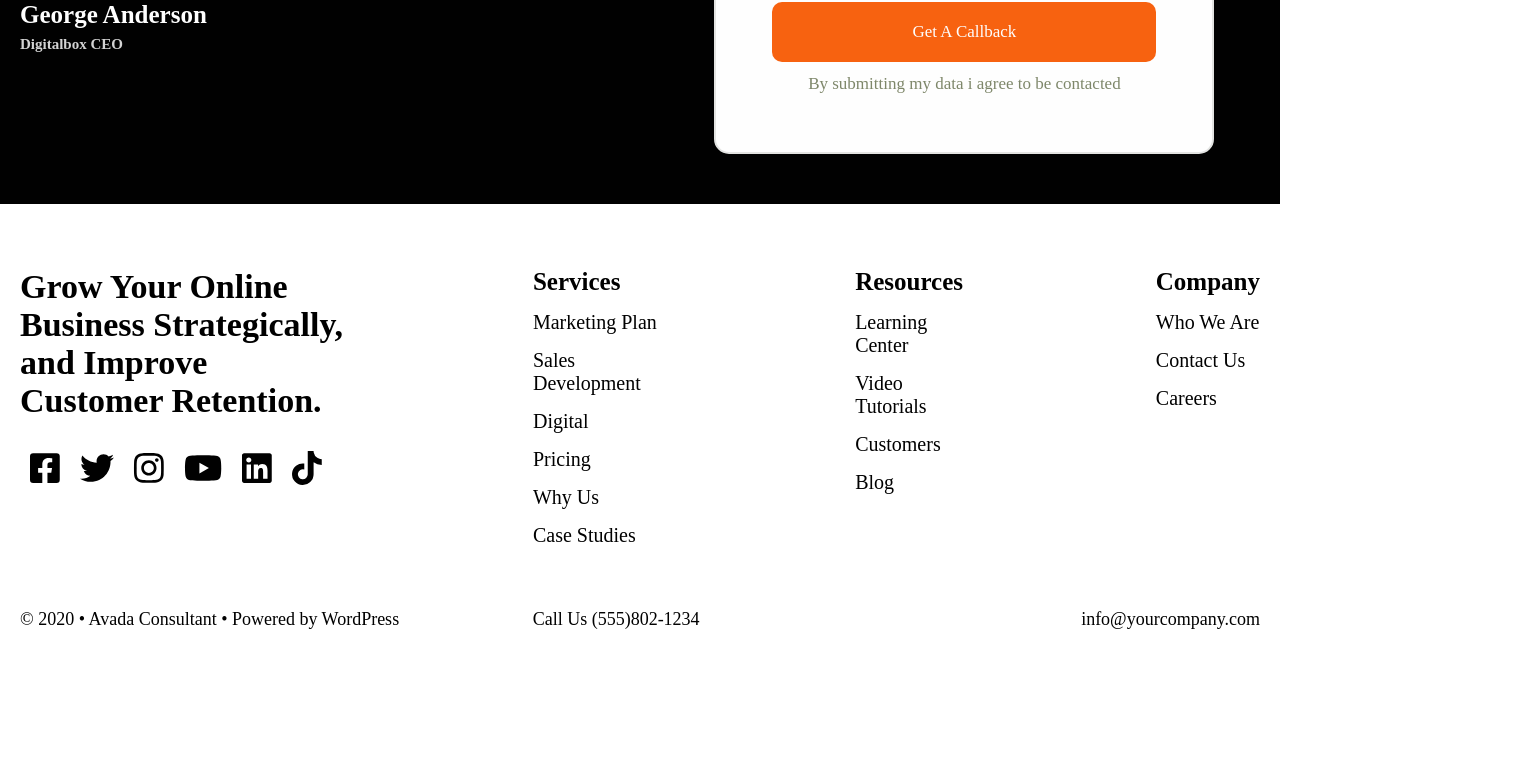
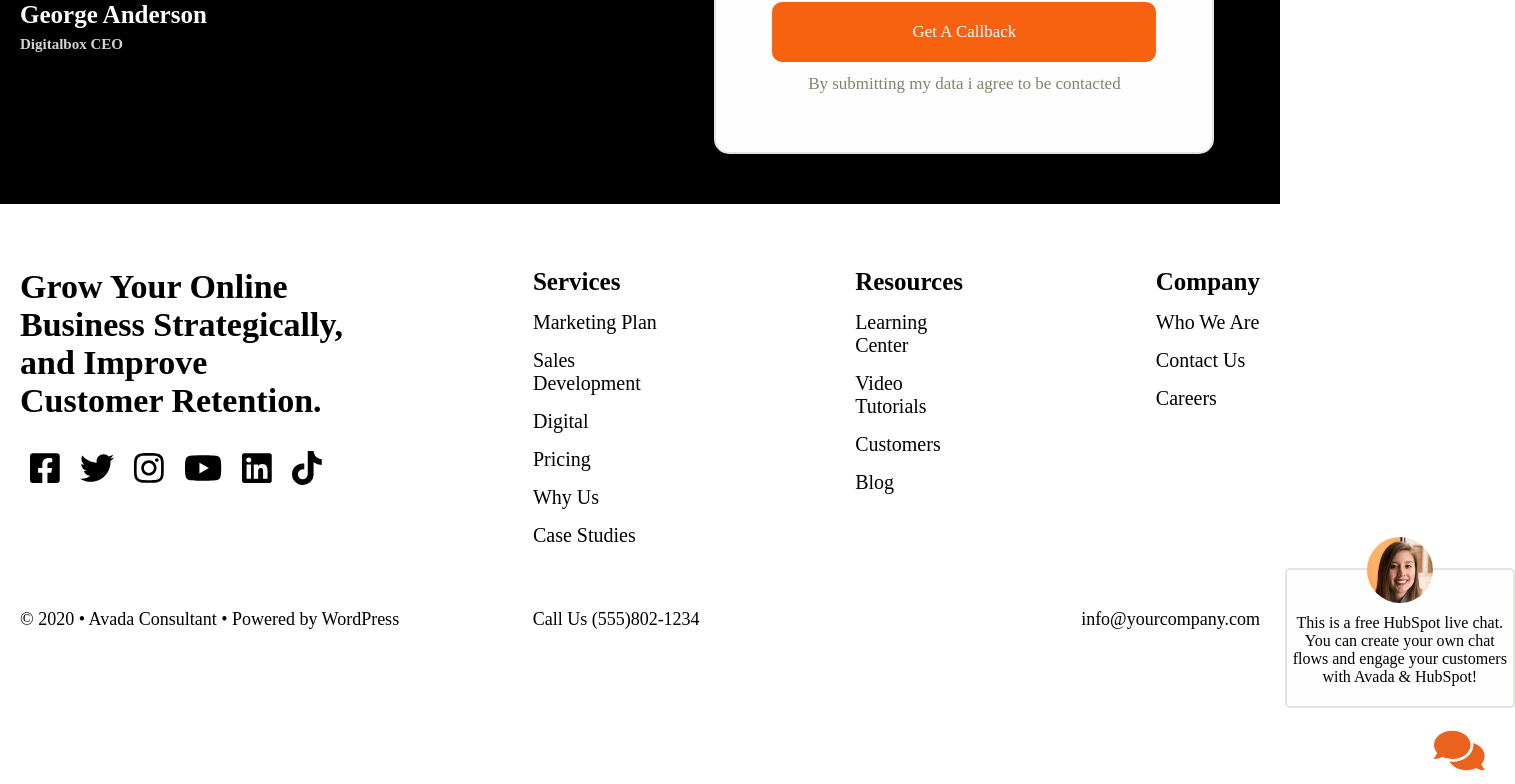
Before and after one commit to AlessandroMandaglio30/proj-html-vuejs, a Vue app: page / in a window 1280 px wide. Shown: the part 8371-9155 px from the top of the page, 1515 px wide, since content can reach past the window. Before the commit the page ends 9039 px from the top, so only its background shows below. Built offline with nearby package versions, Linux system fonts and the light colour scheme.

Commit message:
Icon Footer

```diff
--- a/src/components/macro/Footer.vue
+++ b/src/components/macro/Footer.vue
@@ -44,6 +44,20 @@
         <a class="call" href="#">Call Us (555)802-1234</a>
         <a href="#">info@yourcompany.com</a>
       </div>
+      <div>
+        <div class="riquadro">
+          <img
+            class="avatar"
+            src="../../assets/images/marketing-expert-cta.png"
+            alt=""
+          />
+          <p>
+            This is a free HubSpot live chat. You can create your own chat flows
+            and engage your customers with Avada & HubSpot!
+          </p>
+        </div>
+        <i class="chat fas fa-comments"></i>
+      </div>
     </nav>
   </footer>
 </template>
@@ -57,7 +71,7 @@ export default {
 <style lang="scss" scoped>
 @import "../../assets/style/variables.scss";
 footer {
-  height: 400px;
+  height: 570px;
   margin-top: 5%;
   .content {
     display: flex;
@@ -91,5 +105,29 @@ footer {
       margin-left: -20%;
     }
   }
+  .riquadro {
+    background-color: $White;
+    width: 230px;
+    height: 140px;
+    margin-left: 102%;
+    margin-top: -5%;
+    border-radius: 5px;
+    border: 2px solid $GrayNurse;
+    text-align: center;
+    font-size: 16px;
+    .avatar {
+      margin-top: -40px;
+      border-radius: 50%;
+      padding: 7px;
+      height: 80px;
+      width: 80px;
+    }
+  }
+  .chat {
+    color: $Tango;
+    margin-left: 114%;
+    font-size: 45px;
+    margin-top: 20px;
+  }
 }
 </style>
```
